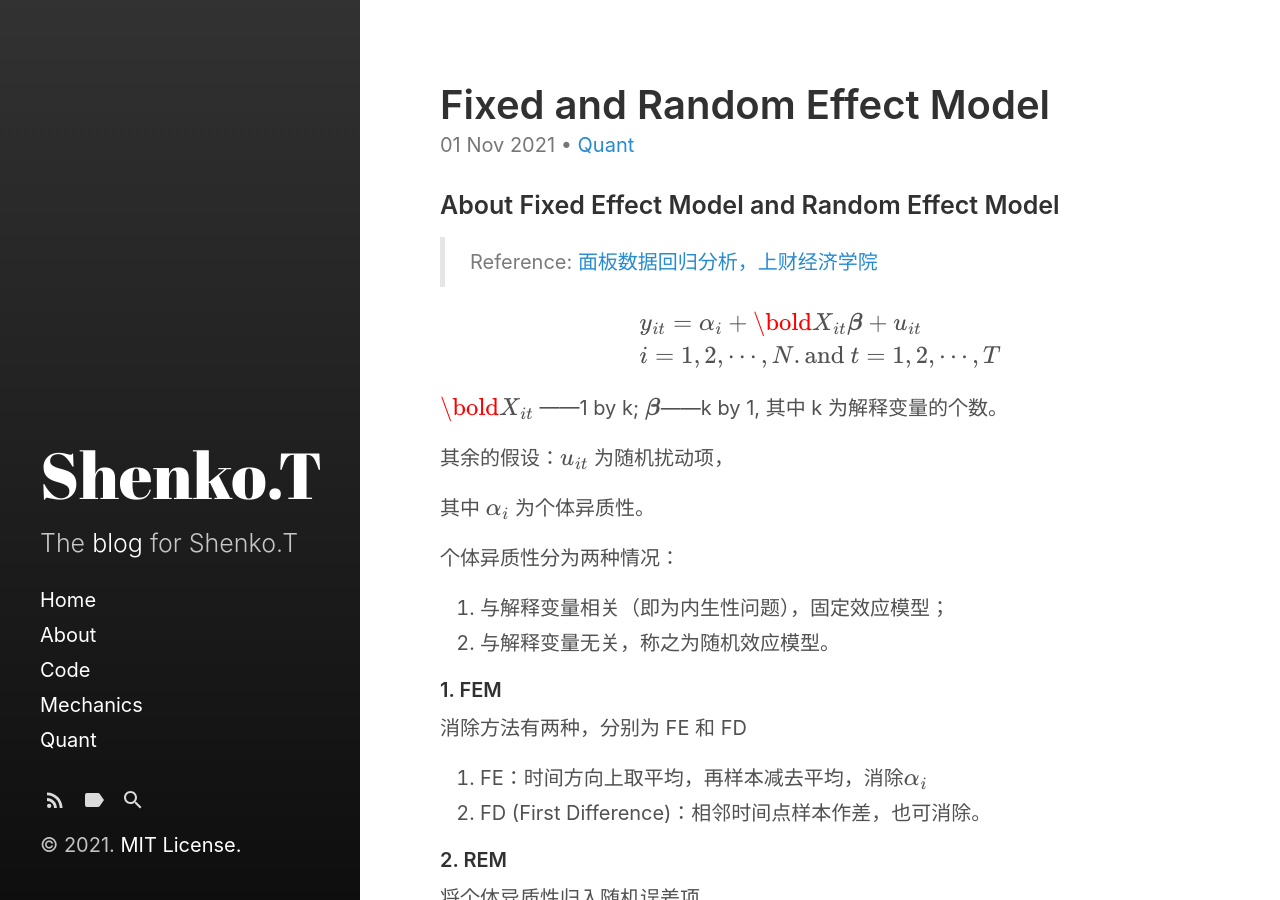
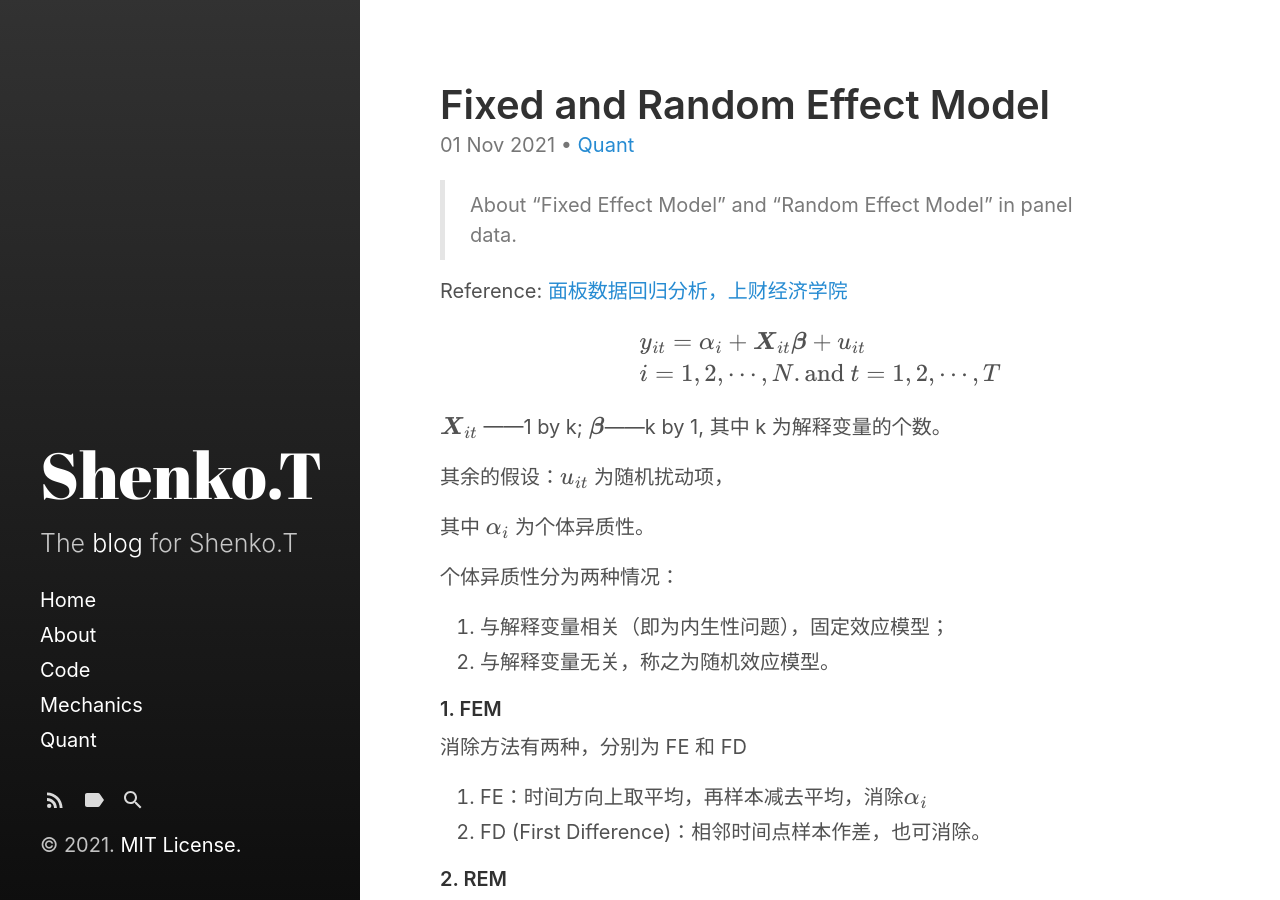
Before and after one commit to DA0717/DA0717.github.io, a Jekyll site: the page built from _posts/2021-11-01-Fixed-or-random.md, in a window 1280 px wide and 900 px high. Built offline with Jekyll 4.4.1, drawn with Linux system fonts in a browser that asks for light colours.

Commit message:
post modified

```diff
--- a/_posts/2021-11-01-Fixed-or-random.md
+++ b/_posts/2021-11-01-Fixed-or-random.md
@@ -10,21 +10,21 @@ tags:
 
 
 
-### About Fixed Effect Model and Random Effect Model
+> About "Fixed Effect Model" and "Random Effect Model" in panel data.
 
-> Reference: [面板数据回归分析，上财经济学院](https://max.book118.com/html/2018/0705/5034012214001301.shtm)
+Reference: [面板数据回归分析，上财经济学院](https://max.book118.com/html/2018/0705/5034012214001301.shtm)
 
 
 
 $$
 \begin{aligned}
-& y_ {it} = \alpha _ i + \bold X_{it} \boldsymbol \beta + u_{it} \\
+& y_ {it} = \alpha _ i + \boldsymbol X_{it} \boldsymbol \beta + u_{it} \\
 & i = 1, 2, \cdots, N. \text{and } t = 1, 2, \cdots, T
 \end{aligned}
 $$
 
 
-$\bold X_{it}$ ——1 by k; 	$\boldsymbol \beta$——k by 1, 其中 k 为解释变量的个数。
+$\boldsymbol X_{it}$ ——1 by k; 	$\boldsymbol \beta$——k by 1, 其中 k 为解释变量的个数。
 
 其余的假设：$u_{it}$ 为随机扰动项，
 
```
Also changed, not shown: _posts/2021-11-07-fama-macbeth.md (+1 -1 lines), _posts/2021-11-09-learn-docker.md (+4 -0 lines), 1 other file.
